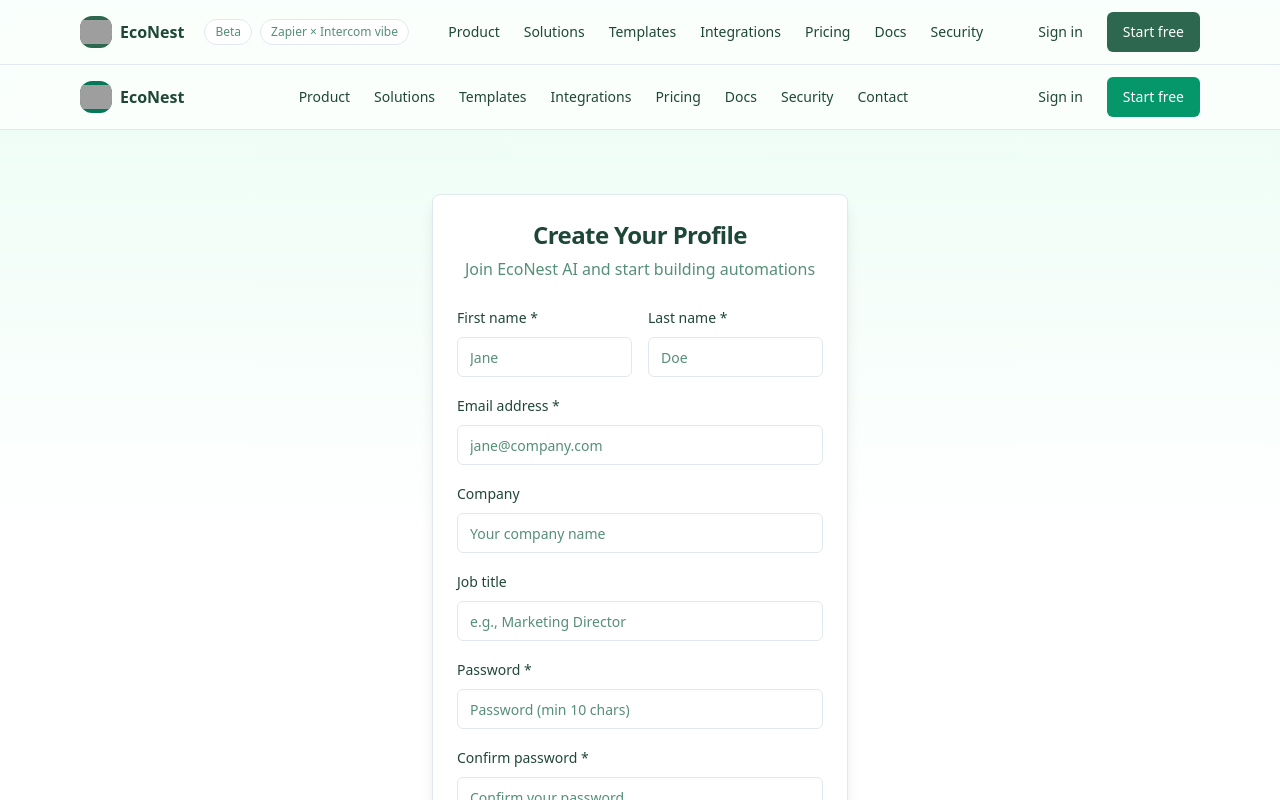
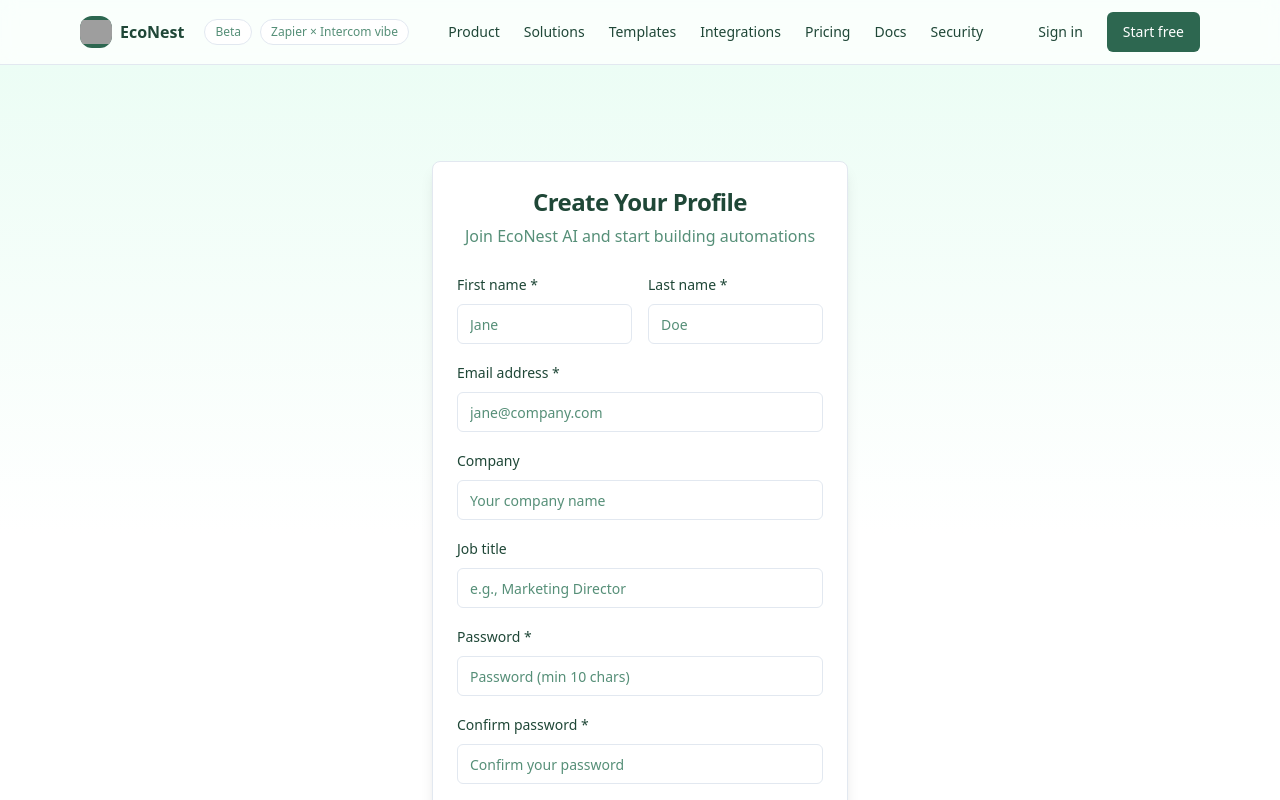
Before and after one commit to Tyusa89/human-automation-glow, a React (Vite) app: page /create-profile in a window 1280 px wide. Shown: the top 800 px of the page. Built offline with nearby package versions, Linux system fonts and the light colour scheme; grey boxes are pictures that could not be loaded.

Commit message:
Fix Create Profile headers

```diff
--- a/src/pages/CreateProfile.tsx
+++ b/src/pages/CreateProfile.tsx
@@ -106,9 +106,7 @@ export default function CreateProfile() {
 
   return (
     <div className="min-h-screen bg-gradient-to-b from-emerald-50 via-white to-white">
-      <SiteHeader />
-
-      <div className="max-w-md mx-auto pt-16 pb-24 px-4">
+      <div className="max-w-md mx-auto pt-24 pb-24 px-4">
         <Card className="shadow-lg">
           <CardHeader className="text-center">
             <CardTitle className="text-2xl">Create Your Profile</CardTitle>
```
